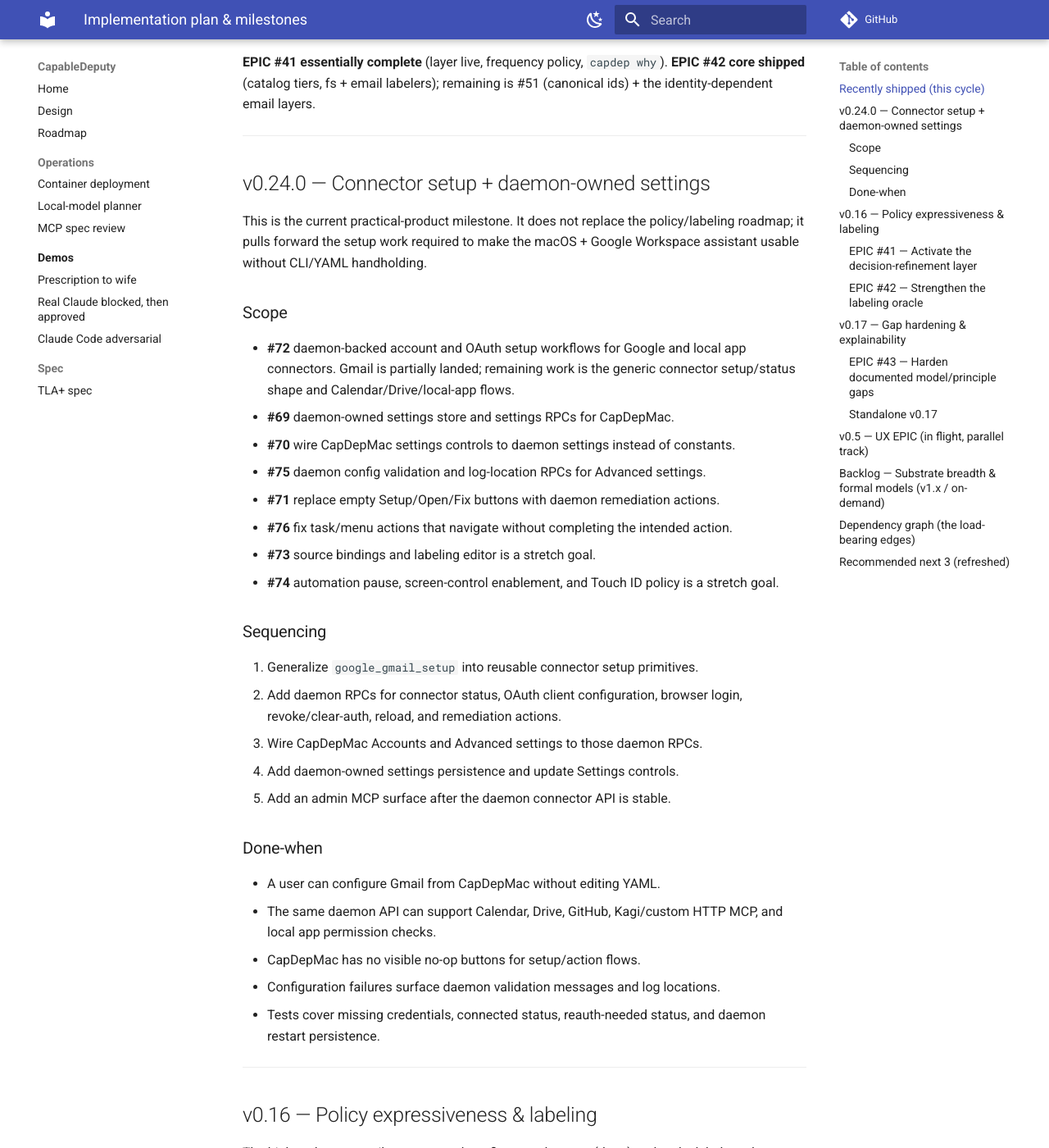
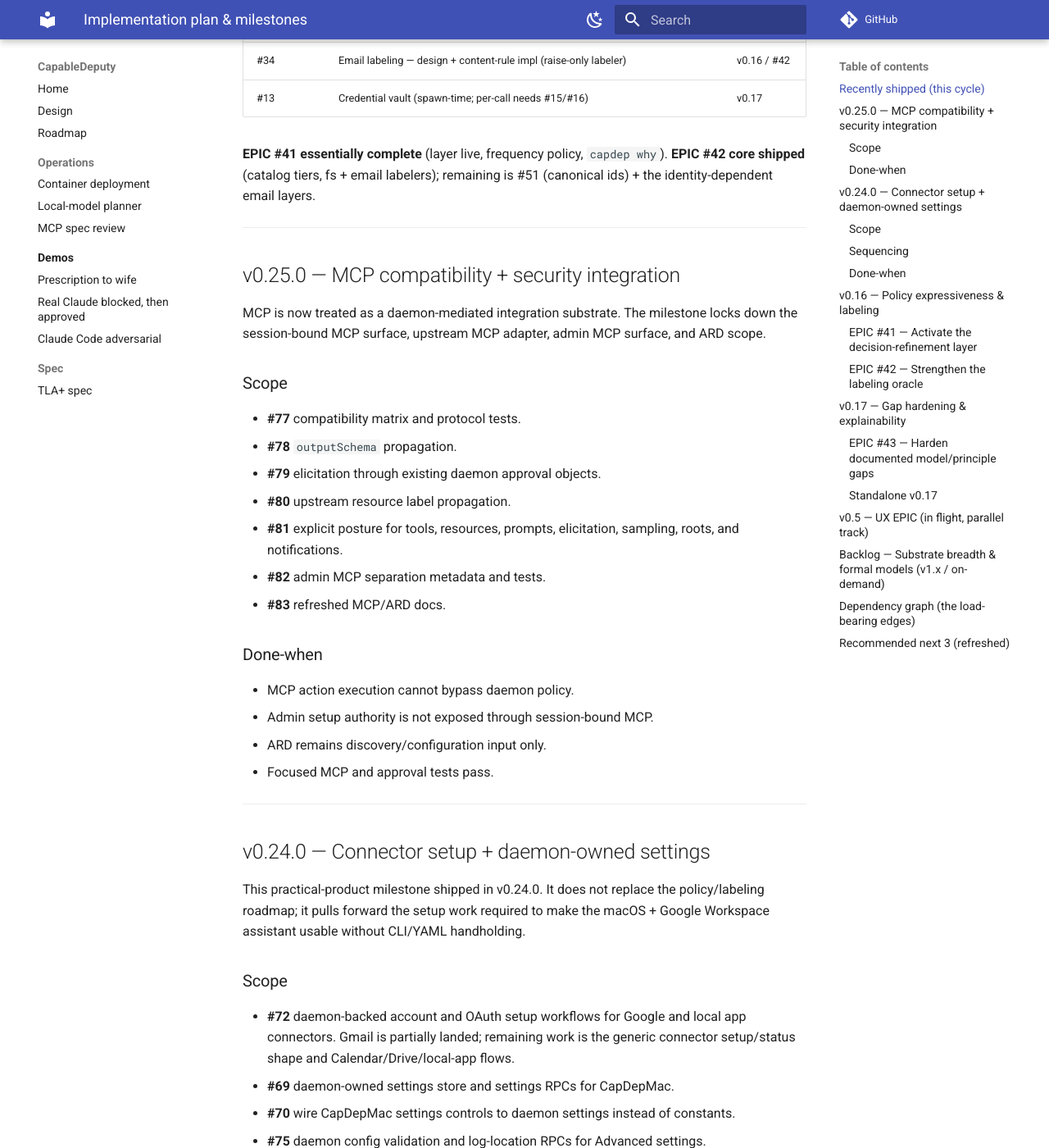
Before and after one commit to marctjones/capabledeputy, an MkDocs documentation site: the page built from docs/implementation-plan.md, in a window 1280 px wide and 1400 px high, scrolled down 1457 px. Shown: the whole window at 82% size. Built offline with MkDocs 1.6.1 and Material for MkDocs 9.7.7, drawn with Linux system fonts in a browser that asks for light colours; comment, search, counter and statistics services are not loaded; some of the changed text lies outside the part shown.

Commit message:
Improve MCP compatibility and security integration

```diff
--- a/docs/implementation-plan.md
+++ b/docs/implementation-plan.md
@@ -2,10 +2,11 @@
 
 Living plan that organizes the open GitHub issues into sequenced
 milestones with dependencies. Authoritative status is GitHub; this doc is
-the *sequencing rationale*. Last refreshed 2026-06-20 after v0.23.0 and
-the local v0.24 connector/setup work.
+the *sequencing rationale*. Last refreshed 2026-06-20 after v0.24.0 and
+the local v0.25 MCP compatibility/security work.
 
-Milestones (GitHub): **v0.24.0** Connector setup + daemon-owned settings ·
+Milestones (GitHub): **v0.25.0** MCP compatibility and security integration ·
+**v0.24.0** Connector setup + daemon-owned settings ·
 **v0.16** Policy expressiveness & labeling · **v0.17** Gap hardening &
 explainability · **v0.5** UX EPIC · **Backlog** Substrate breadth & formal
 models.
@@ -14,11 +15,13 @@ models.
 dependencies, and why the next pull should focus on one milestone over another.
 
 Three themes currently drive priority:
-1. **Practical setup** — CapDepMac must let a user configure real connectors
-   without hand-editing YAML. This is the v0.24 track.
-2. **Decision fatigue** — coarse policy → rubber-stamping → eroded human
+1. **MCP security integration** — MCP must remain an integration substrate, not
+   a second authority path. This is the v0.25 track.
+2. **Practical setup** — CapDepMac must let a user configure real connectors
+   without hand-editing YAML. This remains the v0.24/v0.26 product track.
+3. **Decision fatigue** — coarse policy → rubber-stamping → eroded human
    oversight. Fixed by the decision-refinement layer (EPIC #41).
-3. **The labeling oracle** — IFC guarantees ride on correct labels. Fixed
+4. **The labeling oracle** — IFC guarantees ride on correct labels. Fixed
    by broadening label coverage (EPIC #42).
 
 The policy themes come from `docs/security-alignment-assessment.md`:
@@ -29,6 +32,7 @@ The policy themes come from `docs/security-alignment-assessment.md`:
 
 | # | What | Milestone |
 |---|---|---|
+| #77-#83 | MCP compatibility/security milestone: output schemas, daemon approval elicitation, upstream resource label propagation, admin separation, and ARD scope docs | v0.25.0 |
 | #72 | Gmail MCP OAuth setup slice: daemon-owned client storage, generated server config, browser OAuth RPC, CapDepMac Accounts UI | v0.24.0 |
 | — | Native CapDepMac shell, daemon supervision, single-instance guard, local launcher hardening | v0.24.0 |
 | — | Daemon idle shutdown and durable daemon memory store | v0.24.0 |
@@ -51,9 +55,35 @@ is #51 (canonical ids) + the identity-dependent email layers.
 
 ---
 
+## v0.25.0 — MCP compatibility + security integration
+
+MCP is now treated as a daemon-mediated integration substrate. The milestone
+locks down the session-bound MCP surface, upstream MCP adapter, admin MCP
+surface, and ARD scope.
+
+### Scope
+
+- **#77** compatibility matrix and protocol tests.
+- **#78** `outputSchema` propagation.
+- **#79** elicitation through existing daemon approval objects.
+- **#80** upstream resource label propagation.
+- **#81** explicit posture for tools, resources, prompts, elicitation,
+  sampling, roots, and notifications.
+- **#82** admin MCP separation metadata and tests.
+- **#83** refreshed MCP/ARD docs.
+
+### Done-when
+
+- MCP action execution cannot bypass daemon policy.
+- Admin setup authority is not exposed through session-bound MCP.
+- ARD remains discovery/configuration input only.
+- Focused MCP and approval tests pass.
+
+---
+
 ## v0.24.0 — Connector setup + daemon-owned settings
 
-This is the current practical-product milestone. It does not replace the
+This practical-product milestone shipped in v0.24.0. It does not replace the
 policy/labeling roadmap; it pulls forward the setup work required to make the
 macOS + Google Workspace assistant usable without CLI/YAML handholding.
 
```
Also changed, not shown: CHANGELOG.md (+14 -0 lines), ROADMAP.md (+29 -31 lines), docs/mcp-compatibility-and-security-review.md (added, +48 -0 lines), docs/mcp-spec-review.md (+3 -0 lines), 8 other files.
